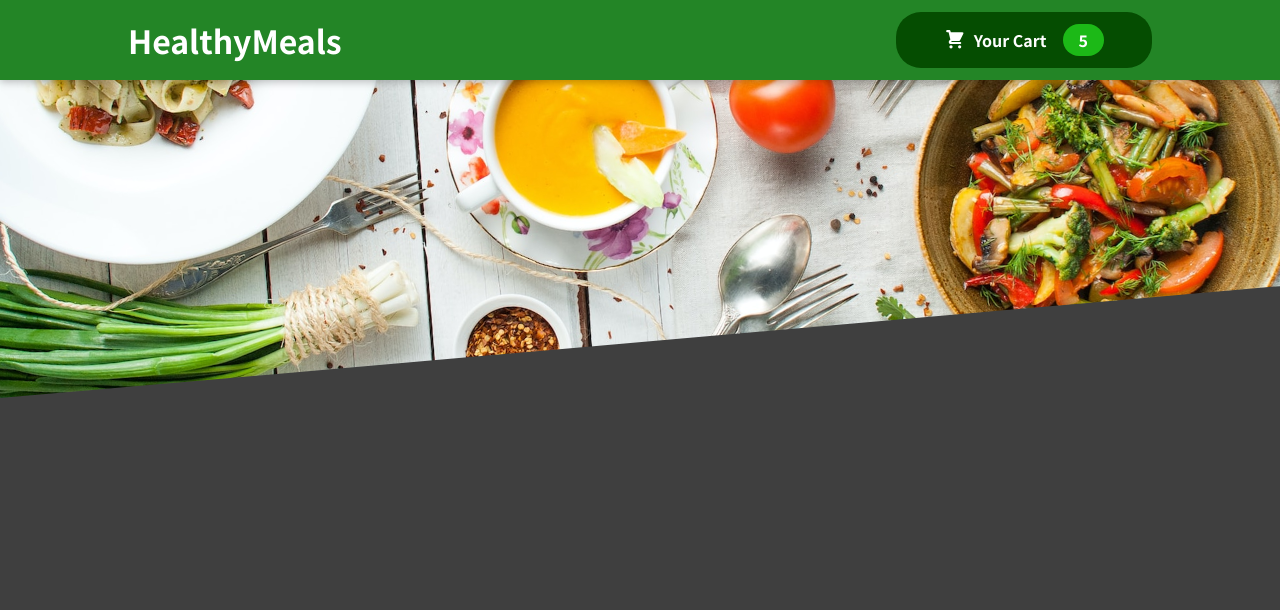
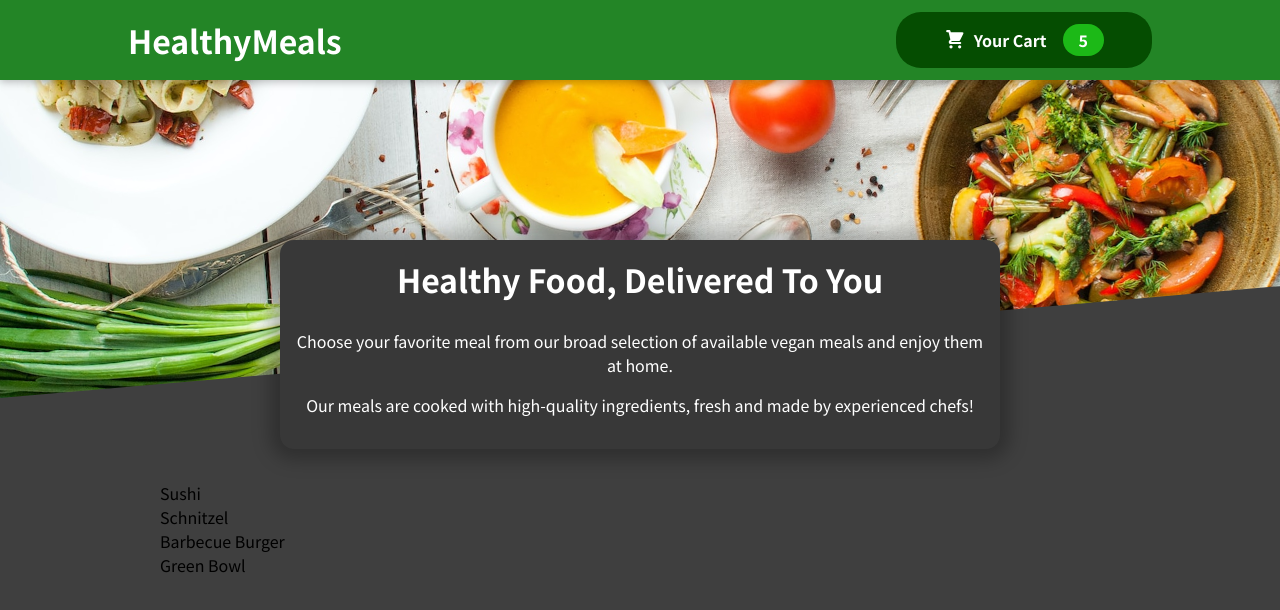
Before and after one commit to GabrielOliveira-1/food-order-app, a React (Create React App) app: page / in a window 1280 px wide. Shown: the top 610 px of the page. Built offline with nearby package versions, Linux system fonts and the light colour scheme.

Commit message:
Add Meals components
- Include Meals.js, AvailableMeals.js and MealsSummary.js components and its respective CSS module files.

- Render them into App component

```diff
--- a/src/App.js
+++ b/src/App.js
@@ -1,10 +1,14 @@
 import { Fragment } from "react";
 import Header from "./Components/Layout/Header";
+import Meals from "./Components/Meals/Meals";
 
 function App() {
   return (
     <Fragment>
       <Header />
+      <main>
+        <Meals />
+      </main>
     </Fragment>
   );
 }
--- /dev/null
+++ b/src/Components/Meals/AvailableMeals.js
@@ -0,0 +1,40 @@
+import classes from "./AvailableMeals.module.css";
+
+const DUMMY_MEALS = [
+  {
+    id: "m1",
+    name: "Sushi",
+    description: "Finest fish and veggies",
+    price: 22.99,
+  },
+  {
+    id: "m2",
+    name: "Schnitzel",
+    description: "A german specialty!",
+    price: 16.5,
+  },
+  {
+    id: "m3",
+    name: "Barbecue Burger",
+    description: "American, raw, meaty",
+    price: 12.99,
+  },
+  {
+    id: "m4",
+    name: "Green Bowl",
+    description: "Healthy...and green...",
+    price: 18.99,
+  },
+];
+
+const AvailableMeals = () => {
+  const mealsList = DUMMY_MEALS.map((meal) => <li>{meal.name} </li>);
+
+  return (
+    <section className={classes.meals}>
+      <ul>{mealsList}</ul>
+    </section>
+  );
+};
+
+export default AvailableMeals;
--- /dev/null
+++ b/src/Components/Meals/AvailableMeals.module.css
@@ -0,0 +1,24 @@
+.meals {
+  max-width: 60rem;
+  width: 90%;
+  margin: 2rem auto;
+  animation: meals-appear 1s ease-out forwards;
+}
+
+.meals ul {
+  list-style: none;
+  margin: 0;
+  padding: 0;
+}
+
+@keyframes meals-appear {
+  from {
+    opacity: 0;
+    transform: translateY(3rem);
+  }
+
+  to {
+    opacity: 1;
+    transform: translateY(0);
+  }
+}
--- /dev/null
+++ b/src/Components/Meals/Meals.js
@@ -0,0 +1,14 @@
+import { Fragment } from "react";
+import MealsSummary from "./MealsSummary";
+import AvailableMeals from "./AvailableMeals";
+
+const Meals = () => {
+  return (
+    <Fragment>
+      <MealsSummary />
+      <AvailableMeals />
+    </Fragment>
+  );
+};
+
+export default Meals;
--- /dev/null
+++ b/src/Components/Meals/MealsSummary.js
@@ -0,0 +1,19 @@
+import classes from "./MealsSummary.module.css";
+
+const MealsSummary = () => {
+  return (
+    <section className={classes.summary}>
+      <h2>Healthy Food, Delivered To You</h2>
+      <p>
+        Choose your favorite meal from our broad selection of available vegan
+        meals and enjoy them at home.
+      </p>
+      <p>
+        Our meals are cooked with high-quality ingredients, fresh and made by
+        experienced chefs!
+      </p>
+    </section>
+  );
+};
+
+export default MealsSummary;
--- /dev/null
+++ b/src/Components/Meals/MealsSummary.module.css
@@ -0,0 +1,18 @@
+.summary {
+  text-align: center;
+  max-width: 45rem;
+  width: 90%;
+  margin: auto;
+  margin-top: -10rem;
+  position: relative;
+  background-color: #383838;
+  color: white;
+  border-radius: 14px;
+  padding: 1rem;
+  box-shadow: 0 1px 18px 10px rgba(0, 0, 0, 0.25);
+}
+
+.summary h2 {
+  font-size: 2rem;
+  margin-top: 0;
+}
```
